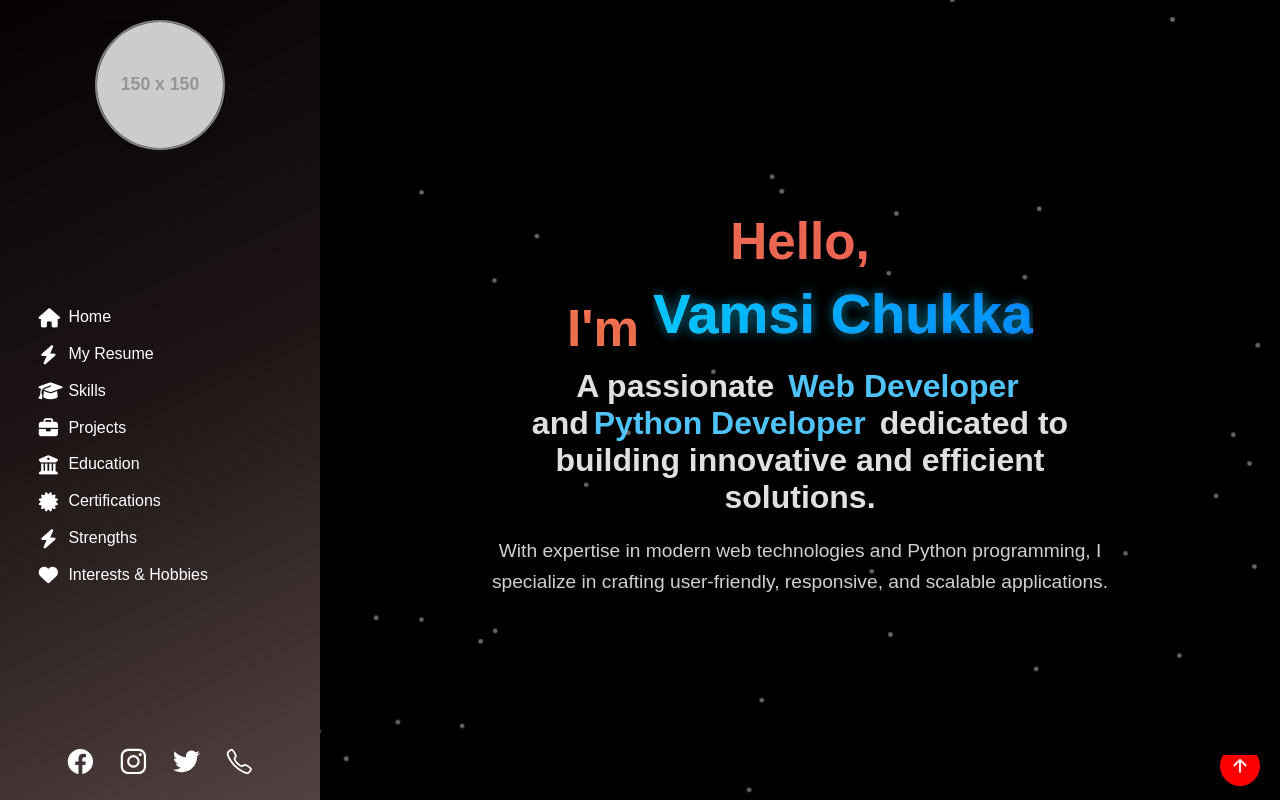
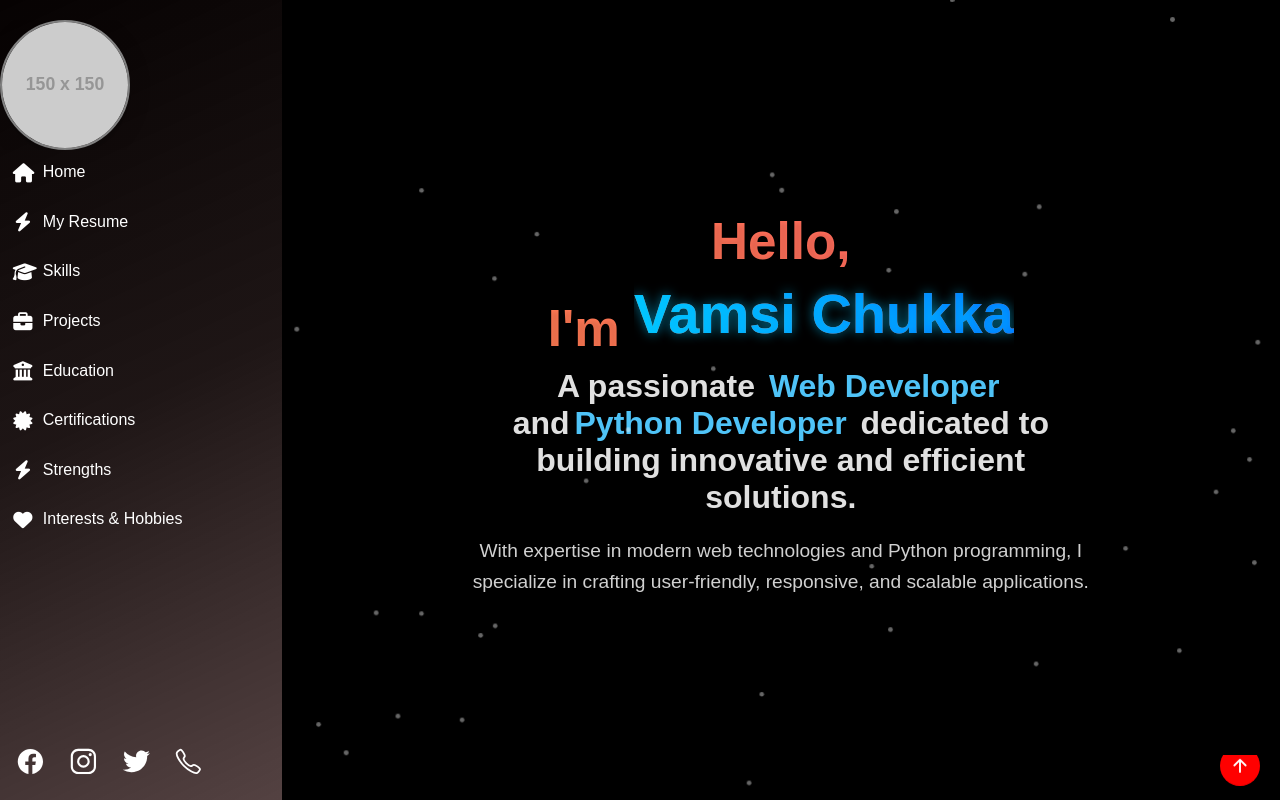
Before and after one commit to spk-2005/vamsi, a React (Create React App) app: page / in a window 1280 px wide. Shown: the top 800 px of the page. Built offline with nearby package versions, Linux system fonts and the light colour scheme.

Commit message:
first commit

```diff
--- a/src/App.css
+++ b/src/App.css
@@ -17,7 +17,7 @@
   }
 
   .header {
-    width: 25%;
+    width: 22%;
     position: fixed;
     top: 0;
     left: 0;
@@ -27,8 +27,8 @@
     overflow-y: auto;
   }
   #content-area {
-  margin-left: 25%;
-  width: 75%;
+  margin-left: 22%;
+  width: 78%;
   background-color: rgb(0, 0, 0);
   padding: 20px;
   scroll-behavior: smooth;
--- a/src/contact.css
+++ b/src/contact.css
@@ -2,8 +2,8 @@
 
 .contact-section {
     display: flex;
-    justify-content: center;
     overflow: hidden;
+    margin-left: 1em;
     gap: 1.5rem;
   }
 
--- a/src/header.css
+++ b/src/header.css
@@ -49,8 +49,6 @@
     flex-direction: column;
     width: 100%;
     height: 100vh;
-    align-items: center;
-    justify-content: space-around; /* Changed to space-around for better distribution */
     background: linear-gradient(155deg, rgb(6, 2, 2), rgba(13, 3, 3, 0.856), rgba(40, 6, 6, 0.531));
     overflow: hidden; /* Changed from overflow-y: auto to prevent scrolling */
     transition: all 0.3s ease-in-out;
@@ -59,8 +57,6 @@
 
   #images {
     display: flex;
-    flex-direction: column;
-    justify-content: center;
     align-items: center;
     flex: 0 0 auto; /* Prevent flex shrinking */
   }
@@ -78,8 +74,7 @@
   #header-sectino #items {
     width: 100%;
     display: flex;
-    flex-direction: column;
-    align-items: center;
+    flex-direction: row;
     justify-content: center;
     overflow: visible; /* Changed from overflow-y: auto */
     flex: 1 0 auto; /* Take available space but don't shrink */
@@ -88,10 +83,7 @@
   #header-sectino ol {
     list-style: none;
     padding: 0;
-    text-align: right;
-    width: 80%;
-    max-width: 300px;
-    margin: 10px 0; /* Adjust margin */
+    width: 100%;
   }
 
   #header-sectino ol li {
@@ -105,6 +97,7 @@
     display: flex;
     align-items: center;
     justify-content: flex-start;
+    padding:.8em;
     margin-bottom: 5px; /* Add small margin between items */
   }
 
```
